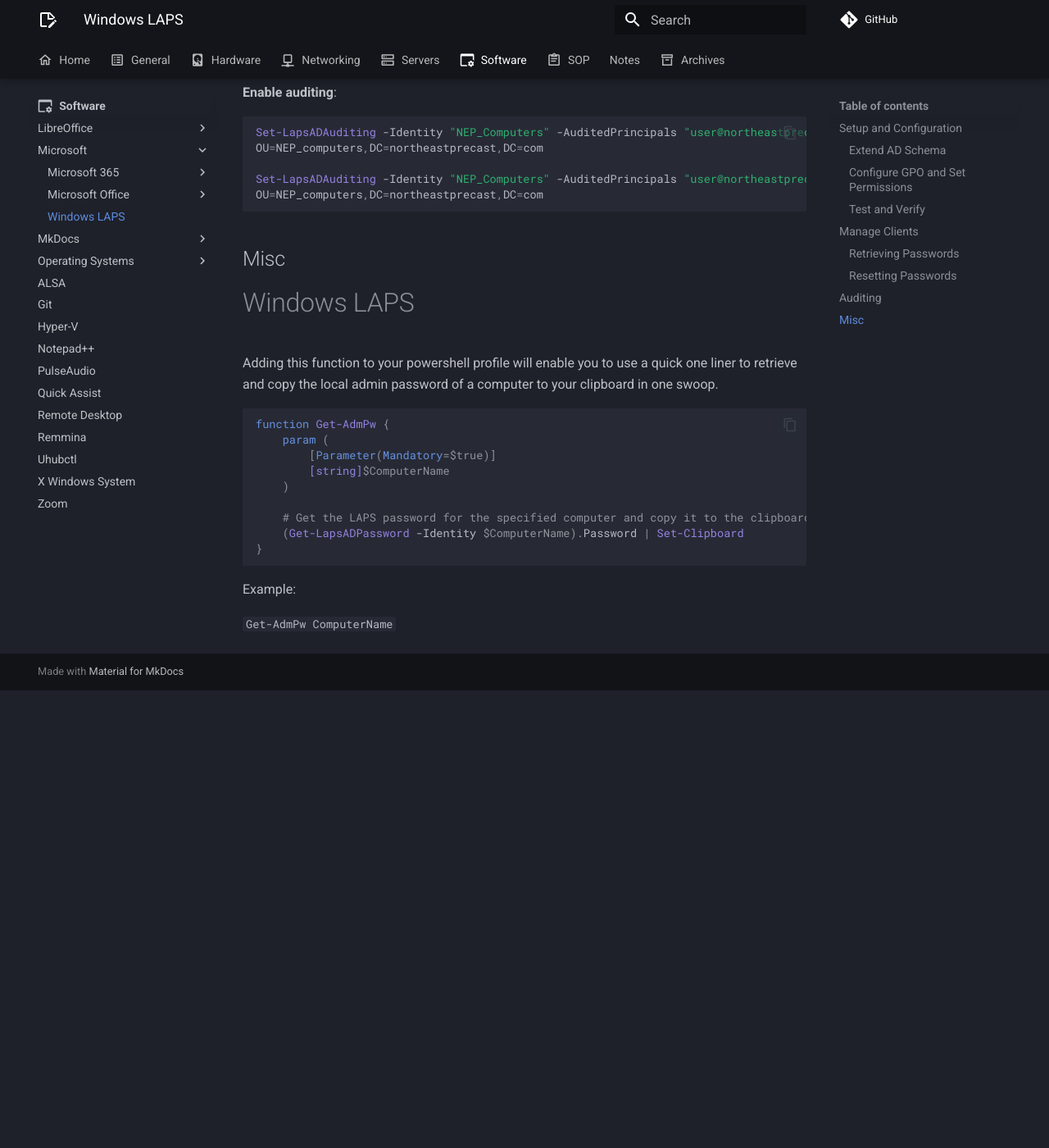
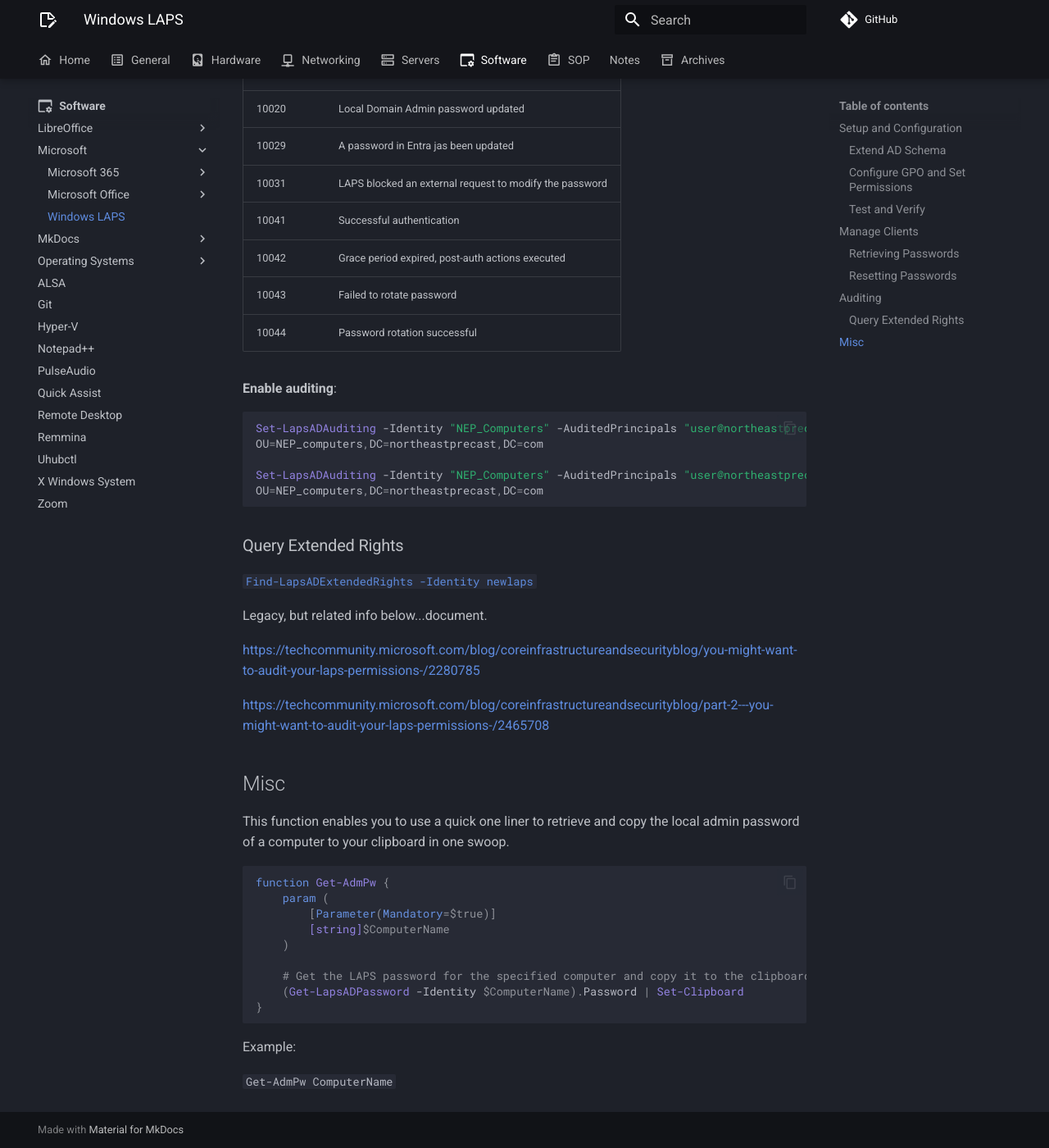
Before and after one commit to rmscode/binary-garden, an MkDocs documentation site: the page built from docs/servers/windows-server/windows-laps.md, in a window 1280 px wide and 1400 px high, scrolled down 5459 px. Shown: the whole window at 82% size. Built offline with MkDocs 1.6.1 and Material for MkDocs 9.7.7, drawn with Linux system fonts in a browser that asks for light colours; comment, search, counter and statistics services are not loaded; before the commit the page ends 6301 px from its top, so only the background shows below that; some of the changed text lies outside the part shown.

Commit message:
Docs: LAPS Extended Rigths

````diff
--- a/docs/servers/windows-server/windows-laps.md
+++ b/docs/servers/windows-server/windows-laps.md
@@ -17,6 +17,10 @@
 ```
 
 You can verify the schema extension by opening a computer object's properties in ADUC. You should see a new LAPS tab.
+
+!!! info
+
+    When finished setting up LAPS, make sure to see the section on [Querying Extended Rights](#query-extended-rights).
 
 ### Configure GPO and Set Permissions
 
@@ -146,6 +150,13 @@
 
     When the user doesn't have permissions to decrypt the LAPS password, `Account` and `Password` are not returned and `DecryptionStatus` will be "Unauthorized".
 
+#### Retrieving password history
+
+What if you've restored a computer from a back up and now the current LAPS password doesn't work?
+
+a. Use `-IncludeHistory` to retrieve the password history. This will return up to the last 12 passwords (if policy settings are configured that way) for the specified computer object.<br>
+b. If the domain trust is valid, you could also set the LAPS password expiration date on the AD object to `0` and reboot the machine. When the next policy refresh is applied, a new password will be set.
+
 ### Resetting Passwords
 
 It is recommended that you configure the policy to automatically reset the passwords after they are used, but you can also force a reset with PowerShell. This cmdlet must be run from the endpoint, otherwise you will need to run the command remotely with `Invoke-Command`.
@@ -192,11 +203,19 @@
 OU=NEP_computers,DC=northeastprecast,DC=com
 ```
 
+### Query Extended Rights
+
+[`Find-LapsADExtendedRights -Identity newlaps`](https://learn.microsoft.com/en-us/windows-server/identity/laps/laps-scenarios-windows-server-active-directory#query-extended-rights-permissions)
+
+Legacy, but related info below...document.
+
+<https://techcommunity.microsoft.com/blog/coreinfrastructureandsecurityblog/you-might-want-to-audit-your-laps-permissions-/2280785>
+
+<https://techcommunity.microsoft.com/blog/coreinfrastructureandsecurityblog/part-2---you-might-want-to-audit-your-laps-permissions-/2465708>
+
 ## Misc
 
-# Windows LAPS
-
-Adding this function to your powershell profile will enable you to use a quick one liner to retrieve and copy the local admin password of a computer to your clipboard in one swoop.
+This function enables you to use a quick one liner to retrieve and copy the local admin password of a computer to your clipboard in one swoop.
 
 ```powershell
 function Get-AdmPw {
````
